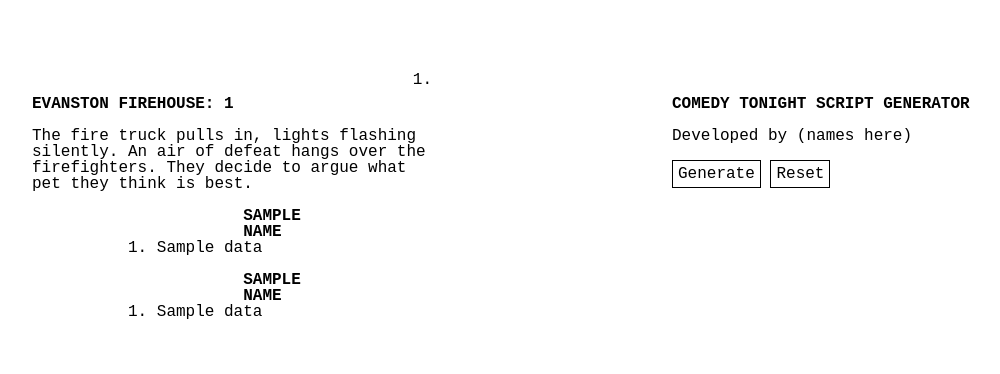
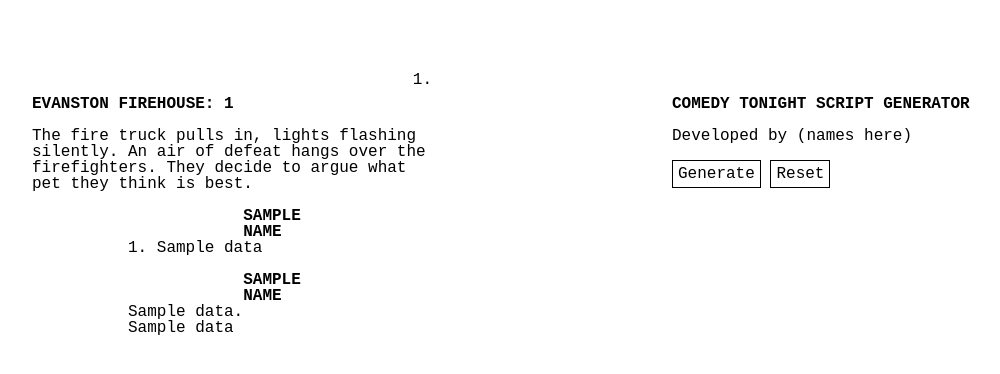
Before and after one commit to danielpetikian1/Comedy-Tonight, a Flask app: template templates/index.html in a window 1280 px wide. Shown: the top 374 px of the page, without its empty margins (112-1112 px from the left). Run offline with Flask 2, Linux system fonts and the light colour scheme; the template is opened without the code that fills it: most values are stand-ins (such as "Sample title", 1, 10 or a date in 2020).

Commit message:
script generator is working with the new dataset

```diff
--- a/main.py
+++ b/main.py
@@ -7,12 +7,8 @@
 # add as the root route
 @app.route("/")
 def index():
-    name_data, data = run_program()
-    # find the length of the data structure
-    # take away 2 for the name
-    data_length = int(len(data) / 2)
-    # this means data[i + 2] = agent_1_what_sentence
-    # for i in range(data_length)
+    name_data, data, data_length = run_program()
+    # render the template and pass in the parameters
     return render_template(
         "index.html", name_data=name_data, data=data, data_length=data_length
     )
@@ -28,15 +24,16 @@
         "agent_1_name": agent_1._get_name(),
         "agent_2_name": agent_2._get_name(),
     }
-    # define the data array for one iteration
-    agent_pos = 0
-    data = []
     # keep track of iterations and animals mentioned
     iterations = 0
-    num_iterations = 1
+    num_iterations = 3
+    # define data
+    data = [] * num_iterations
+    # animal dictionary
     animal_dict = {}
     while iterations < num_iterations:
-        # if the first run
+        # if the first
+        data.insert(iterations, [])
         if iterations == 0:
             # all of the while loops check for instances where the animal that has been brought up exists in the dict
             # and, if it does, just continue
@@ -46,13 +43,11 @@
                 agent_one_animal = agent_1._get_current_animal()
                 # print(agent_one_animal, "IS THE ANIMAL")
                 if agent_one_animal not in animal_dict:
-                    # add the what sentence to the array
-                    data.append(
-                        [
-                            f"I think the best pet is the {agent_one_animal}",
-                            f"{agent_1.generate_why_sentence()}",
-                        ]
+                    # add what and why
+                    data[iterations].append(
+                        f"I think the best pet is the {agent_one_animal}"
                     )
+                    data[iterations].append(f"{agent_1.generate_why_sentence()}")
                     animal_dict[agent_one_animal] = agent_one_animal
                     break
                 else:
@@ -65,19 +60,20 @@
                 agent_two_animal = agent_2._get_current_animal()
                 if agent_two_animal not in animal_dict:
                     if agent_2.insane_comparison:
-                        # add the what sentence for agent 2
-                        data.append(
-                            [
-                                f"Well I think the best pet is the {agent_two_animal}",
-                                f"{agent_2.generate_insane_why_sentence_comparison(agent_1._get_current_animal(), agent_2._get_current_animal())}",
-                            ]
+                        # add what and insane why
+                        data[iterations].append(
+                            f"Well I think the best pet is the {agent_two_animal}"
+                        )
+                        data[iterations].append(
+                            f"{agent_2.generate_insane_why_sentence_comparison(agent_1._get_current_animal(), agent_2._get_current_animal())}"
                         )
                     else:
-                        data.append(
-                            [
-                                f"Well I think the best pet is the {agent_two_animal}",
-                                f"{agent_2.generate_why_sentence_comparison(agent_1._get_current_animal(), agent_2._get_current_animal())}",
-                            ]
+                        # add what and why
+                        data[iterations].append(
+                            f"Well I think the best pet is the {agent_two_animal}"
+                        )
+                        data[iterations].append(
+                            f"{agent_2.generate_why_sentence_comparison(agent_1._get_current_animal(), agent_2._get_current_animal())}"
                         )
                     animal_dict[agent_two_animal] = agent_two_animal
                     break
@@ -94,20 +90,16 @@
                 agent_one_animal = agent_1._get_current_animal()
                 if agent_one_animal not in animal_dict:
                     if agent_1.insane_comparison:
-                        # add the basic what sentence for agent 1
-                        data.append(
-                            [
-                                f"How about the {agent_one_animal}",
-                                f"{agent_1.generate_insane_why_sentence_comparison(agent_2._get_current_animal(), agent_1._get_current_animal())}",
-                            ]
+                        # add what and insane why
+                        data[iterations].append(f"How about the {agent_one_animal}")
+                        data[iterations].append(
+                            f"{agent_1.generate_insane_why_sentence_comparison(agent_2._get_current_animal(), agent_1._get_current_animal())}"
                         )
                     else:
-                        # add the basic what sentence for agent 1
-                        data.append(
-                            [
-                                f"How about the {agent_one_animal}",
-                                f"{agent_1.generate_why_sentence_comparison(agent_2._get_current_animal(), agent_1._get_current_animal())}",
-                            ]
+                        # add what and why
+                        data[iterations].append(f"How about the {agent_one_animal}")
+                        data[iterations].append(
+                            f"{agent_1.generate_why_sentence_comparison(agent_2._get_current_animal(), agent_1._get_current_animal())}"
                         )
                     animal_dict[agent_one_animal] = agent_one_animal
                     break
@@ -122,20 +114,16 @@
                 # give agent two some new animal. this is based on agent 1's previous animal
                 if agent_two_animal not in animal_dict:
                     if agent_2.insane_comparison:
-                        # basic what sentence
-                        data.append(
-                            [
-                                f"How about the {agent_two_animal}",
-                                f"{agent_2.generate_insane_why_sentence_comparison(agent_1._get_current_animal(), agent_2._get_current_animal())}",
-                            ]
+                        # add what and insane why
+                        data[iterations].append(f"How about the {agent_two_animal}")
+                        data[iterations].append(
+                            f"{agent_2.generate_insane_why_sentence_comparison(agent_1._get_current_animal(), agent_2._get_current_animal())}"
                         )
                     else:
-                        # basic what sentence
-                        data.append(
-                            [
-                                f"How about the {agent_two_animal}",
-                                f"{agent_2.generate_why_sentence_comparison(agent_1._get_current_animal(), agent_2._get_current_animal())}",
-                            ]
+                        # add what and why
+                        data[iterations].append(f"How about the {agent_two_animal}")
+                        data[iterations].append(
+                            f"{agent_2.generate_why_sentence_comparison(agent_1._get_current_animal(), agent_2._get_current_animal())}"
                         )
                     animal_dict[agent_two_animal] = agent_two_animal
                     break
@@ -143,7 +131,7 @@
                     continue
         # iterate
         iterations += 1
-    return name_data, data
+    return name_data, data, num_iterations
 
 
 if __name__ == "__main__":
--- a/templates/index.html
+++ b/templates/index.html
@@ -23,14 +23,14 @@
         </div>
         <!-- Character and dialogue go back and fourth like this -->
         <ol>
-          {%for i in range(data_length)%}
-          <!-- agent one -->
-          <div class="character">{{name_data.agent_1_name}}</div>
-          <div class="dialog">{{data[i][0]}}. {{data[i][1]}}</div>
-          <!-- agent two -->
-          <div class="character">{{name_data.agent_2_name}}</div>
-          <div class="dialog">{{data[i + 1][0]}}. {{data[i + 1][1]}}</div>
-          {%endfor%}
+          {% for i in range(data_length) %}
+            <!-- agent one -->
+            <div class="character">{{name_data.agent_1_name}}</div>
+            <div class="dialog">{{data[i][0]}}. {{data[i][1]}}</div>
+            <!-- agent two -->
+            <div class="character">{{name_data.agent_2_name}}</div>
+            <div class="dialog">{{data[i][2]}}. {{data[i][3]}}</div>
+          {% endfor %}
         </ol>
         <!-- Parenthetical (if we need it) ( to him/herself )</div> -->
         <!-- slugline (if we need it ) <div class="slugline">
```
